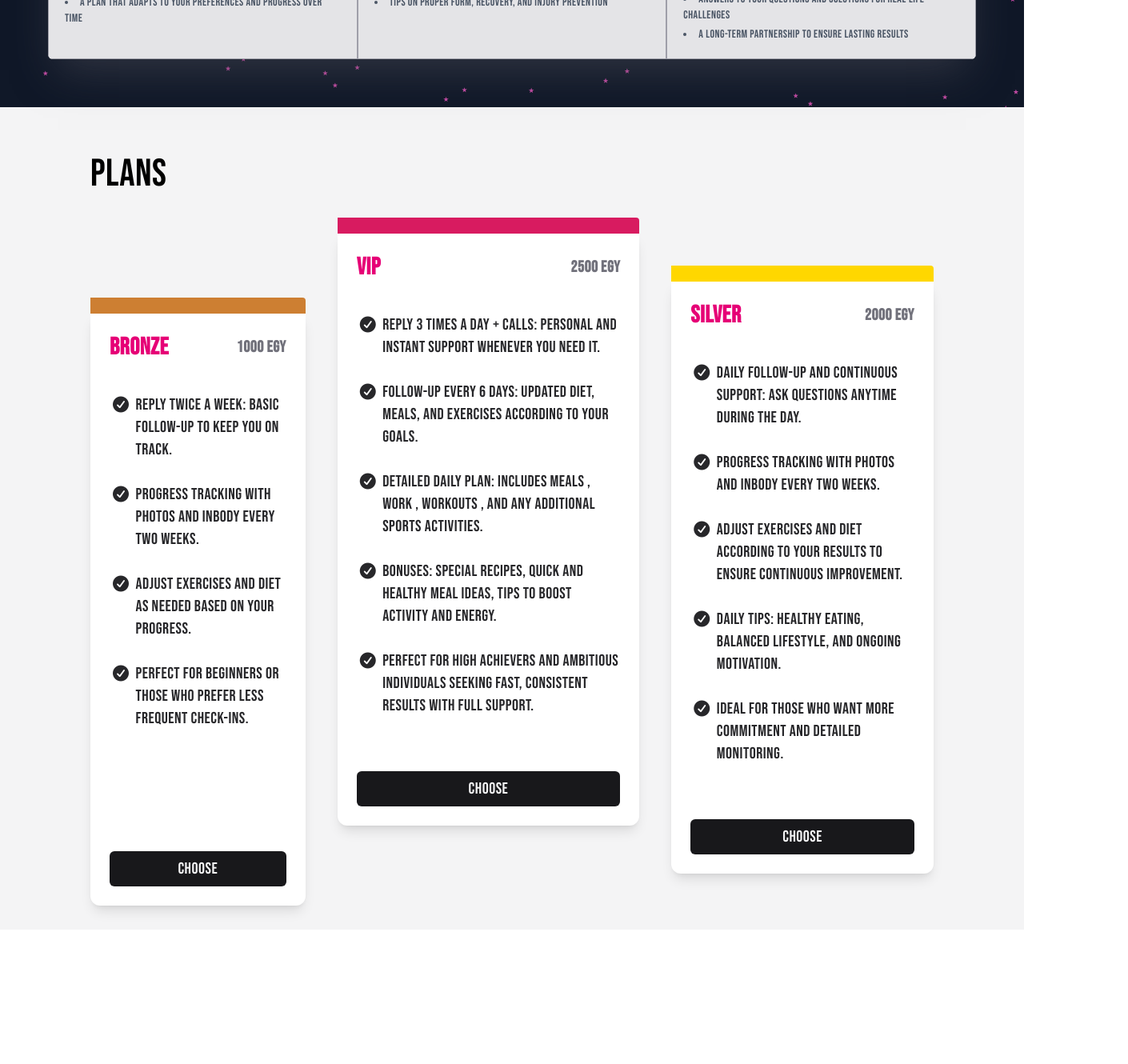
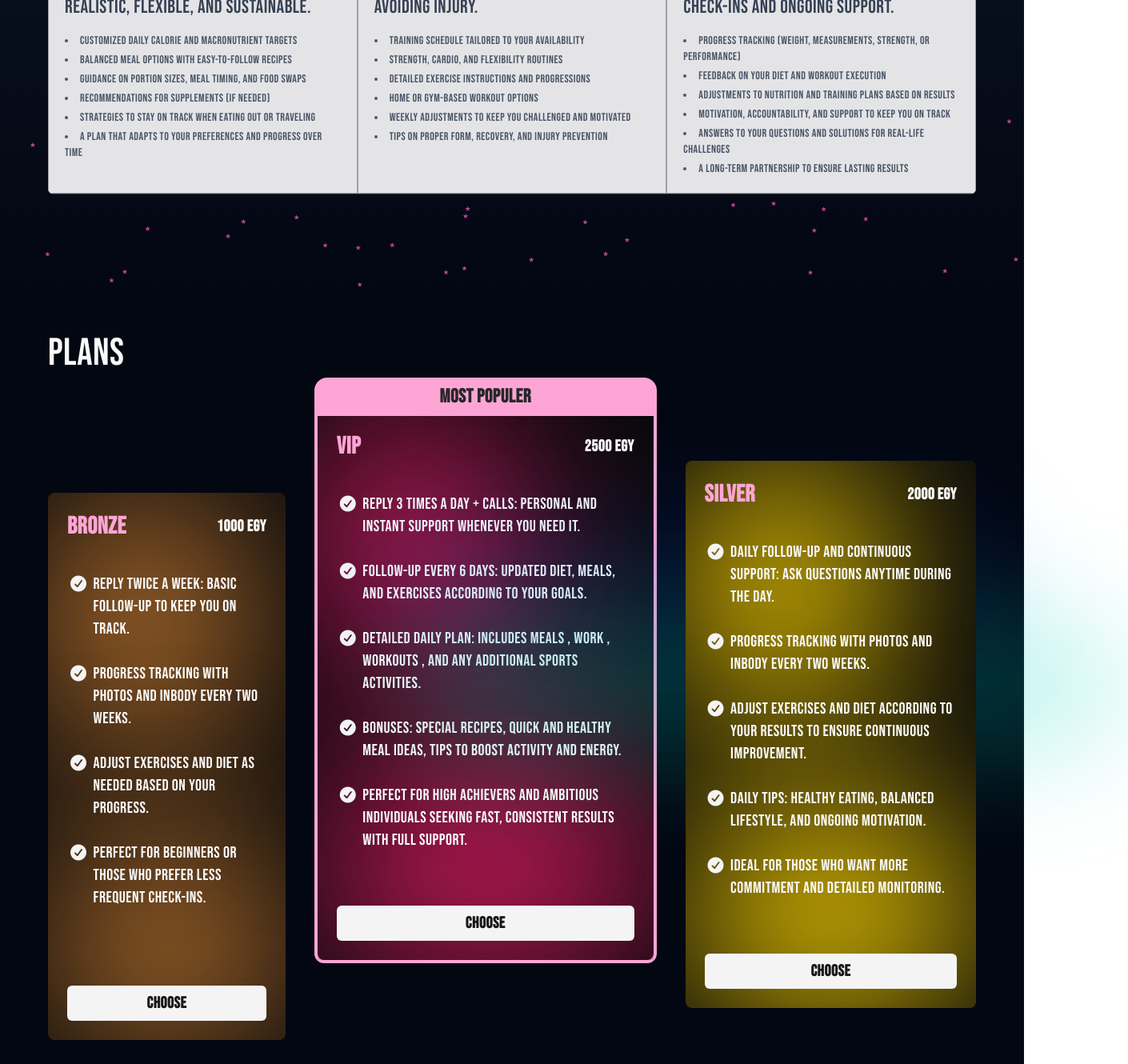
Before and after one commit to CodX48/E_Gym, a React (Vite) app in the folder EcommerceApp/: page / in a window 1280 px wide. Shown: the part 1320-2650 px from the top of the page at 80% size, 1410 px wide, since content can reach past the window. Before the commit the page ends 2482 px from the top, so only its background shows below. Built offline with nearby package versions, Linux system fonts and the light colour scheme.

Commit message:
chnaged the style of plans again

```diff
--- a/EcommerceApp/src/components/ProgramPlan.tsx
+++ b/EcommerceApp/src/components/ProgramPlan.tsx
@@ -46,30 +46,39 @@ const fitnessPlans = [
 
 function FitnessCards() {
   return (
-    <div className="gym-text w-[85%] m-10 mb-20 z-10">
-      <h1 className="text-5xl mb-20">PLANS</h1>
-      <div className="flex justify-center gap-10 mt-5">
+    <div className="gym-text relative w-[100%] m-10 mb-20 z-10">
+      <div className="absolute translate-x-[50%] translate-y-[105%] left-0 w-[800px] h-[200px] bg-blue-600/10 blur-3xl z-20 rounded-full" />
+      <div className="absolute translate-x-[50%] translate-y-[170%] left-0 w-[900px] h-[200px] bg-teal-400/20 blur-3xl z-20 rounded-full" />
+      <h1 className="text-5xl mb-20 text-zinc-50">PLANS</h1>
+      <div className="flex flex-col gap-10 sm:flex-col md:flex-col lg:flex-row xl:flex-row w-fit">
         {fitnessPlans.map((plan, index) => (
-          <div key={index} className={`relative bg-white shadow-lg rounded-xl rounded-tl-none rounded-tr-none p-6 text-zinc-800 flex flex-col justify-between hover:-translate-y-5`} style={{ transform: `translateY(${plan.level}px)`,  transition: "all 0.5s"}}   >
-             <div className="absolute w-full -top-5 left-0 h-5">
-                    <div className="w-full rounded-tr-sm h-full " style={{ backgroundColor: plan.color }}/>
+          <div key={index} className={`relative max-w-[1200px] bg-zinc-950 p-6 text-zinc-800 flex flex-col justify-between ${window.innerWidth >= 750 ? "hover:-translate-y-5" : ""} ${plan.title == 'VIP' ? "ring-pink-300 ring-4 rounded-t-none overflow-visible ": "z-30"}  rounded-lg overflow-hidden`}
+          style={{ transform: `translateY(${window.innerWidth >= 750 ? plan.level : 0}px)`,  transition: `all 0.5s`}}>
+             {plan.title == "VIP" ? (<>
+             <div className="flex justify-center items-center w-full absolute left-0 -top-10 h-10 bg-pink-300 ring-pink-300 ring-4 rounded-t-xl " >
+              <h1 className= "font-semibold text-zinc-800 text-2xl">Most Populer</h1>
+             </div>
+             </>) : ""}
+             <div className="absolute w-full top-0 left-0 h-full overflow-hidden">
+                    <div className="absolute blur-[110px] w-60 rounded-full h-80 -z-10 bg-none" style={{ backgroundColor: plan.color }}/>
+                    <div className="absolute blur-[110px] bottom-0 w-full rounded-full h-60 -z-10 bg-none" style={{ backgroundColor: plan.color }}/>
                 </div>
-            <div className="flex flex-col justify-between items-start z">
-                <div className="flex w-full justify-between items-center mb-10">
-            <h2 className="text-3xl font-bold text-pink-600">{plan.title}</h2>
-            <h2 className="font-bold text-zinc-500">{plan.price}</h2>
+            <div className="flex flex-col justify-between items-start ">
+                <div className="flex w-full justify-between items-center mb-10 ">
+            <h2 className="text-3xl font-bold text-pink-300">{plan.title}</h2>
+            <h2 className="font-bold text-zinc-50">{plan.price}</h2>
                 </div>
 
             <ul className="list-disc list-inside space-y-2">
               {plan.description.map((item, idx) => (
                 <div className="flex justify-start gap-1 items-start mb-7">
-                <i className="fas fa-check-circle m-1"></i>
-                <li className="list-none text-md m-0 p-0" key={idx}>{item}</li>
+                <i className="fas fa-check-circle m-1 text-zinc-100"></i>
+                <li className="list-none text-md text-zinc-50 m-0 p-0 z-10" key={idx}>{item}</li>
               </div>
               ))}
             </ul>
             </div>
-            <button key={index} className="mt-10 w-full bg-zinc-900 text-zinc-100 rounded-md p-2 cursor-pointer" >Choose</button>
+            <button key={index} className="mt-10 w-full bg-zinc-100 text-zinc-900 rounded-md p-2 font-bold cursor-pointer z-50" >Choose</button>
           </div>
         ))}
       </div>
--- a/EcommerceApp/src/components/ProgramsCards.tsx
+++ b/EcommerceApp/src/components/ProgramsCards.tsx
@@ -64,11 +64,11 @@ const P_Cards = () => {
   }, []);
 
   return (
-    <section id='PROGRAMS' className="relative w-full">
+    <section id='PROGRAMS' className="relative w-full py-14">
       {/* Particles background */}
       <div className="relative z-10 p-10">
         <h1 className="text-5xl text-zinc-100">PROGRAMS</h1>
-        <div className="w-full grid md:grid-cols-3 mt-6 rounded-md overflow-hidden shadow-2xl shadow-zinc-600/50">
+        <div className="w-full grid md:grid-cols-3 mt-6 rounded-md overflow-hidden shadow-2xs shadow-zinc-600/50">
           {cardsData.map((card, index) => (
             <div
               key={index}
--- a/EcommerceApp/src/index.css
+++ b/EcommerceApp/src/index.css
@@ -1,5 +1,5 @@
 @import "tailwindcss";
-@import "~@fortawesome/fontawesome-free/css/all.min.css";
+@import "@fortawesome/fontawesome-free/css/all.min.css";
 
 .gym-text {
   @apply text-xl tracking-wide;
--- a/EcommerceApp/src/pages/home.tsx
+++ b/EcommerceApp/src/pages/home.tsx
@@ -6,12 +6,12 @@ import { P_Cards } from "../components/ProgramsCards";
 function HeroSection() {
   return (
     <>
-    <section className="relative overflow-hidden  text-white gym-text z-30 ">
+    <section className="relative overflow-hidden text-white gym-text z-30 ">
       {/* Background overlay */}
       <div className="pointer-events-none absolute inset-0 bg-gradient-to-b from-gray-800/60 to-gray-900" />
       <NavBar/>
-      <div className="xl:flex justify-between items-start xl:px-10 md:block">
-      <div className="relative mx-auto max-w-6xl px-6 py-20 md:py-24">
+      <div className="xl:flex justify-between items-start xl:px-10 md:block py-14">
+      <div className="relative mx-auto max-w-6xl px-6 md:py-24 py-50">
         {/* Headline */}
         <h1 className="font-gym text-4xl leading-tight md:text-6xl">
           Achieve Your Goal, Step by Step
@@ -77,14 +77,14 @@ function HeroSection() {
 
       </div>
     </section>
-    <section className="w-[100%] relative flex flex-col justify-between items-start  md:p-5 sm:p-2 gym-text ">
+    <section className="w-[100%] relative flex flex-col justify-between items-start md:p-5 sm:p-2 gym-text ">
     <div
         id="particles-js"
-        className="top-0 absolute left-0 w-full h-full z-10 bg-gray-900"
+        className="top-0 absolute left-0 w-full h-full z-10 bg-gradient-to-b from-gray-900 to-gray-950"
         />
     <P_Cards />
     </section>
-    <section className="flex justify-center p-5 bg-zinc-100 w-full" >
+    <section className="flex justify-center p-5 bg-gray-950 w-full" >
       <FitnessCards />
     </section>
     </>
```
